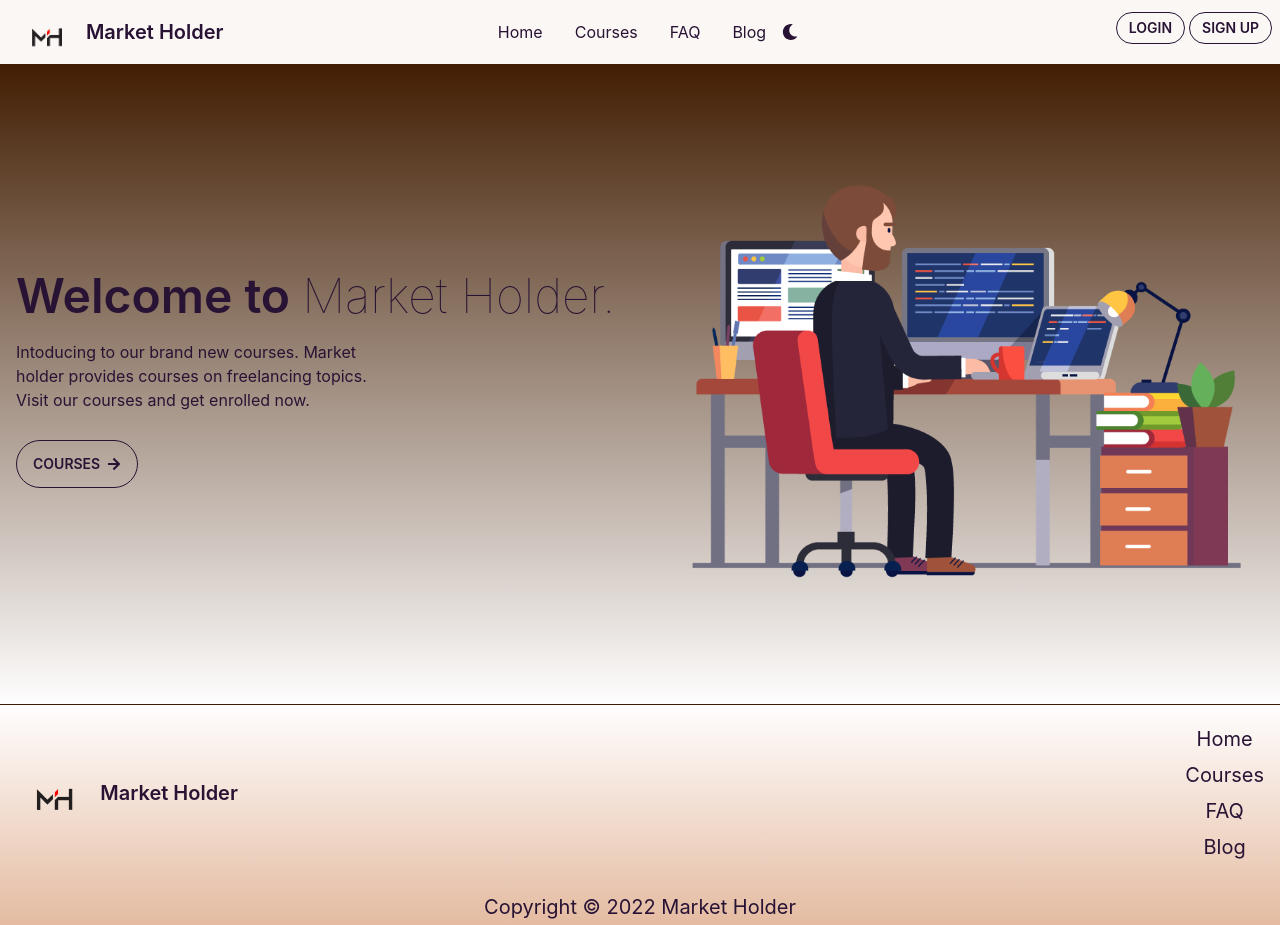
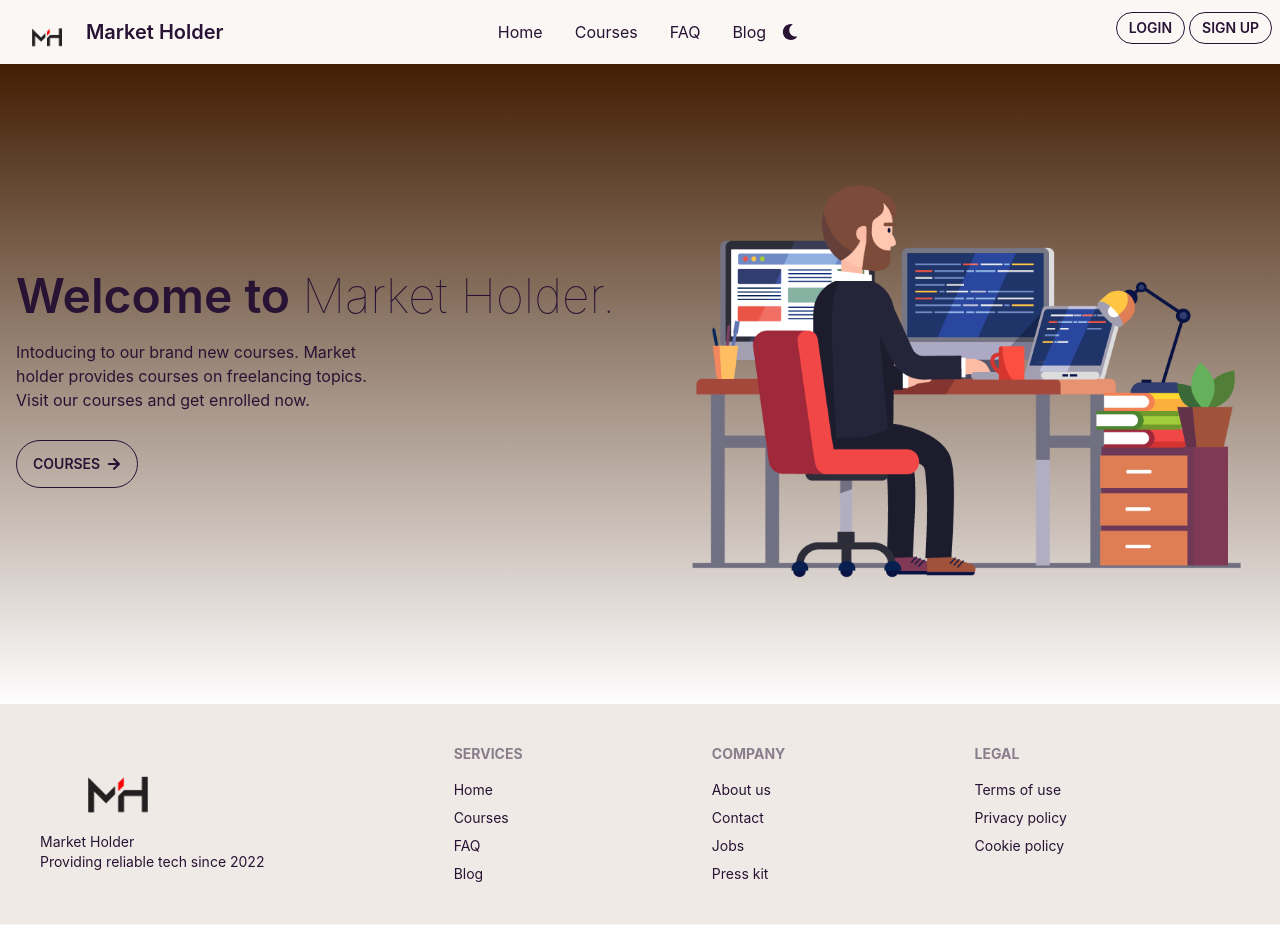
Before and after one commit to saqib0404/market-holder-client, a React (Create React App) app: page / in a window 1280 px wide. Built offline with nearby package versions, Linux system fonts and the light colour scheme; no server answers.

Commit message:
footer updated

```diff
--- a/src/components/Footer/Footer.css
+++ /dev/null
@@ -1,14 +0,0 @@
-footer{
-    /* background-color: rgb(224, 205, 192); */
-    border-top: 1px solid rgb(61, 26, 0);
-    background-image: linear-gradient(to bottom, rgb(255, 254, 254) ,rgb(228, 187, 161) );
-}
-.footer-links li{
-    padding: 4px 8px;
-    border-radius: 8px;
-    list-style: none;
-}
-.footer-links li:hover{
-background-color: rgb(189, 185, 185);
-cursor: pointer;
-}
--- a/src/components/Footer/Footer.js
+++ b/src/components/Footer/Footer.js
@@ -1,25 +1,38 @@
 import React from 'react';
-import './Footer.css'
 import logo from '../../assets/logo.png'
 import { Link } from 'react-router-dom';
 
 const Footer = () => {
     return (
-        <footer>
-            <div className='mb-2 md:flex justify-between mx-2 items-center'>
-                <div className='flex items-center justify-center my-2'>
-                    <img className='h-12' src={logo} alt="" />
-                    <h2 className='text-xl font-semibold'>Market Holder</h2>
-                </div>
-                <div className='footer-links py-4 text-xl text-center'>
-                    <li><Link to='/'>Home</Link></li>
-                    <li><Link to='/courses'>Courses</Link></li>
-                    <li><Link to='/faq'>FAQ</Link></li>
-                    <li><Link to='/blog'>Blog</Link></li>
-                </div>
+
+        <footer className="footer p-10 bg-base-200 text-base-content">
+            <div>
+                <img className='h-20' src={logo} alt="" />
+                {/* <svg width="50" height="50" viewBox="0 0 24 24" xmlns="http://www.w3.org/2000/svg" fillRule="evenodd" clipRule="evenodd" className="fill-current"><path d="M22.672 15.226l-2.432.811.841 2.515c.33 1.019-.209 2.127-1.23 2.456-1.15.325-2.148-.321-2.463-1.226l-.84-2.518-5.013 1.677.84 2.517c.391 1.203-.434 2.542-1.831 2.542-.88 0-1.601-.564-1.86-1.314l-.842-2.516-2.431.809c-1.135.328-2.145-.317-2.463-1.229-.329-1.018.211-2.127 1.231-2.456l2.432-.809-1.621-4.823-2.432.808c-1.355.384-2.558-.59-2.558-1.839 0-.817.509-1.582 1.327-1.846l2.433-.809-.842-2.515c-.33-1.02.211-2.129 1.232-2.458 1.02-.329 2.13.209 2.461 1.229l.842 2.515 5.011-1.677-.839-2.517c-.403-1.238.484-2.553 1.843-2.553.819 0 1.585.509 1.85 1.326l.841 2.517 2.431-.81c1.02-.33 2.131.211 2.461 1.229.332 1.018-.21 2.126-1.23 2.456l-2.433.809 1.622 4.823 2.433-.809c1.242-.401 2.557.484 2.557 1.838 0 .819-.51 1.583-1.328 1.847m-8.992-6.428l-5.01 1.675 1.619 4.828 5.011-1.674-1.62-4.829z"></path></svg> */}
+                <p>Market Holder<br />Providing reliable tech since 2022</p>
             </div>
-            <h3 className='text-xl text-center py-1'>Copyright © 2022 Market Holder</h3>
+            <div>
+                <span className="footer-title">Services</span>
+                <Link to='/' className="link link-hover">Home</Link>
+                <Link to='/courses' className="link link-hover">Courses</Link>
+                <Link to='/faq' className="link link-hover">FAQ</Link>
+                <Link to='/blog' className="link link-hover">Blog</Link>
+            </div>
+            <div>
+                <span className="footer-title">Company</span>
+                <a className="link link-hover">About us</a>
+                <a className="link link-hover">Contact</a>
+                <a className="link link-hover">Jobs</a>
+                <a className="link link-hover">Press kit</a>
+            </div>
+            <div>
+                <span className="footer-title">Legal</span>
+                <a className="link link-hover">Terms of use</a>
+                <a className="link link-hover">Privacy policy</a>
+                <a className="link link-hover">Cookie policy</a>
+            </div>
         </footer>
+
     );
 };
 
```
